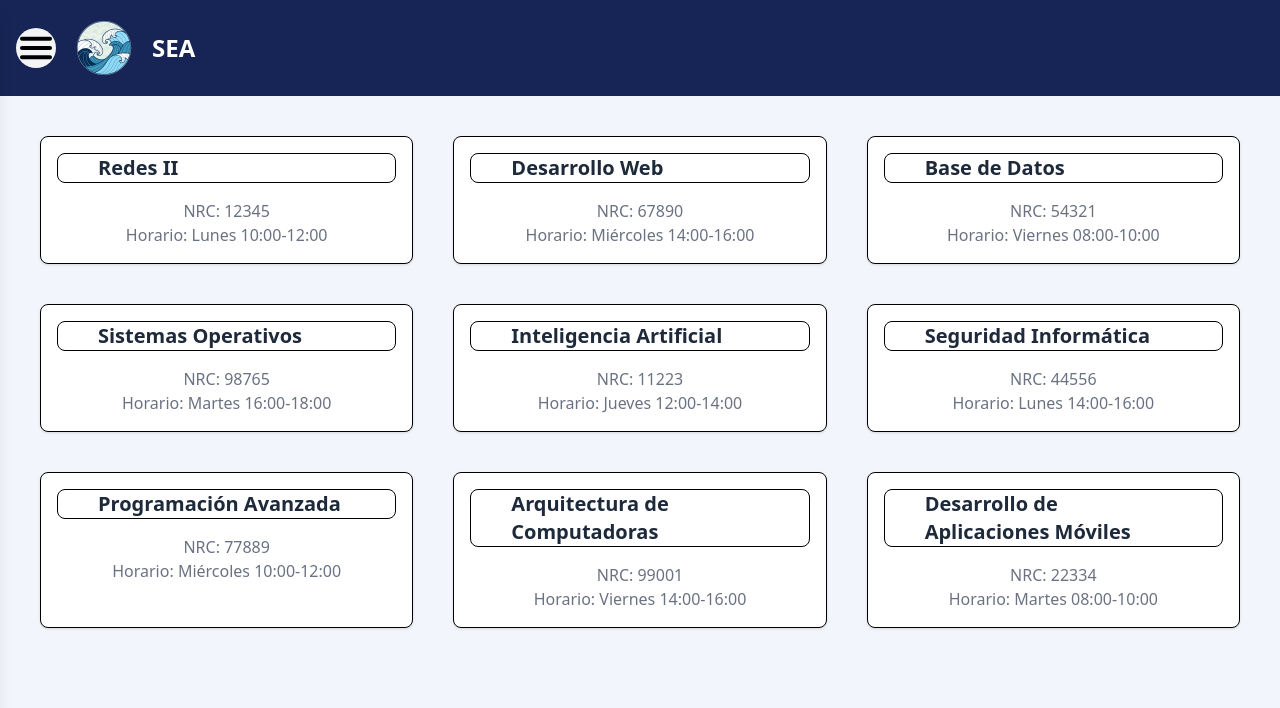
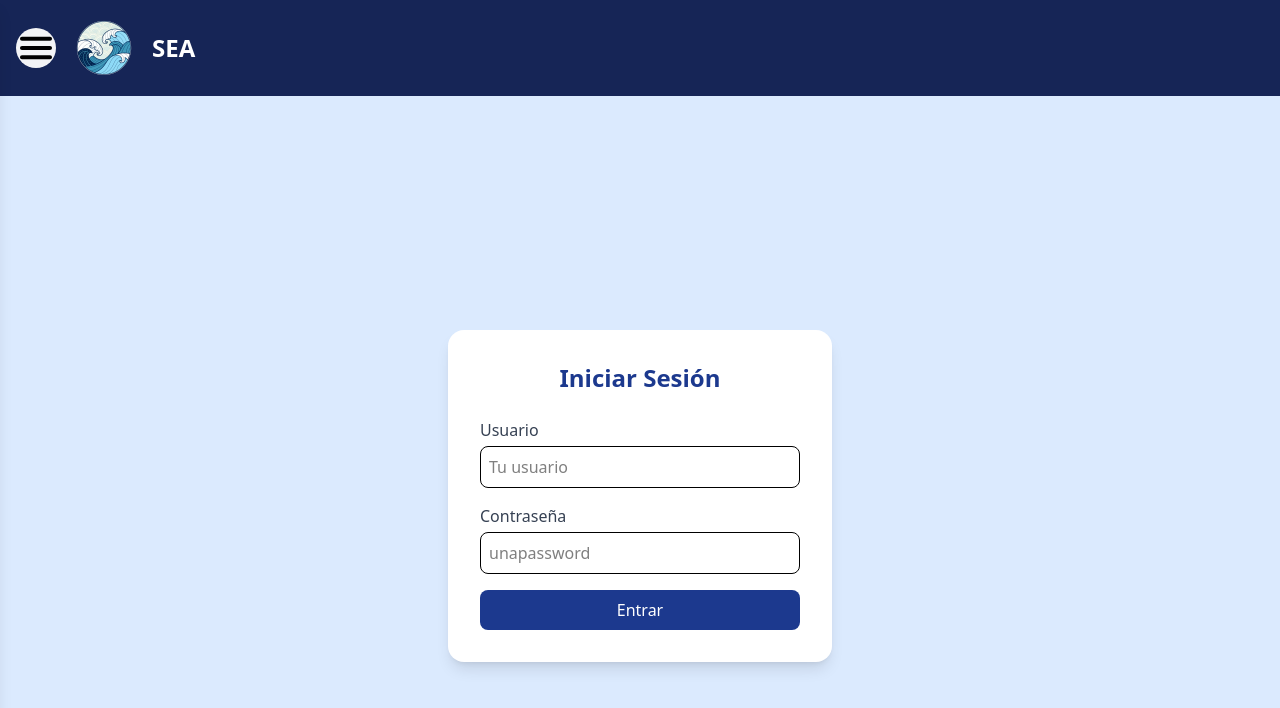
Before and after one commit to FranciscoSegura88/SEA-Client, a React (Vite) app: page / in a window 1280 px wide. Shown: the top 708 px of the page. Built offline with nearby package versions, Linux system fonts and the light colour scheme.

Commit message:
Login y rutas agregados

```diff
--- a/package.json
+++ b/package.json
@@ -13,6 +13,7 @@
     "@tailwindcss/vite": "^4.1.12",
     "react": "^19.1.1",
     "react-dom": "^19.1.1",
+    "react-router-dom": "^7.8.2",
     "tailwindcss": "^4.1.12"
   },
   "devDependencies": {
--- a/src/App.tsx
+++ b/src/App.tsx
@@ -1,12 +1,55 @@
-import Dashboard from "./Dashboard"
+import { useState } from "react";
+import { BrowserRouter, Routes, Route } from "react-router-dom"; // react router dom para las rutas
+
+import Header from "./components/Header";
+import Sidebar from "./components/Sidebar";
+import Login from "./pages/Login";
+import Dashboard from "./pages/Dashboard";
+
+// componente es el login con layout (sidebar header y  login)
+// Lo hago así para que el login también tenga su header y sidebar
+function LoginWithLayout() {
+  // estado para saber si el sidebar está abierto o cerrado
+  const [isSidebarOpen, setIsSidebarOpen] = useState(false);
+
+  // funcion que abre y cierra el sidebar
+  const toggleSidebar = () => setIsSidebarOpen((v) => !v);
+
+  return (
+    <div className="flex">
+      {/* Sidebar que depende del estado */}
+      <Sidebar isOpen={isSidebarOpen} />
+
+      {/* Contenedor principal de la página */}
+      <div
+        className={`flex-1 transition-all duration-300 ${
+          isSidebarOpen ? "ml-64" : "ml-0"
+        }`}
+      >
+        {/* Header con botón para abrir/cerrar el sidebar */}
+        <Header onSidebarToggle={toggleSidebar} />
+
+        {/* Aquí se muestra la página de login */}
+        <Login />
+      </div>
+    </div>
+  );
+}
 
 function App() {
+  return (
+    // pa las rutas
+    <BrowserRouter>
+      {/* Routes contiene todas mis rutas */}
+      <Routes>
+        {/* Ruta "/"  manda al login con header y sidebar */}
+        <Route path="/" element={<LoginWithLayout />} />
 
-  return (
-    <>
-      <Dashboard />
-    </>
-  )
+        {/* Ruta dashboard*/}
+        <Route path="/dashboard" element={<Dashboard />} />
+      </Routes>
+    </BrowserRouter>
+  );
 }
 
-export default App
+export default App;
--- a/src/Dashboard.tsx
+++ b/src/pages/Dashboard.tsx
@@ -1,7 +1,7 @@
 import { useState } from "react";
-import Header from "./components/Header";
-import Card from "./components/Card";
-import Sidebar from "./components/Sidebar";
+import Header from "../components/Header";
+import Card from "../components/Card";
+import Sidebar from "../components/Sidebar";
 
 function Dashboard() {
   const [selectedAssignature, setSelectedAssignature] = useState<{ name: string; nrc: number } | null>(null);
--- /dev/null
+++ b/src/pages/Login.tsx
@@ -0,0 +1,40 @@
+function Login() {
+  return (
+    <div className="flex items-center justify-center min-h-screen bg-blue-100">
+      <div className="bg-white shadow-lg rounded-2xl p-8 w-96">
+        <h1 className="text-2xl font-bold text-center text-blue-900 mb-6">
+          Iniciar Sesión
+        </h1>
+
+        <form className="space-y-4">
+          <div>
+            <label className="block text-gray-700 font-medium">Usuario</label>
+            <input
+              type="text"
+              placeholder="Tu usuario"
+              className="w-full mt-1 p-2 border rounded-lg focus:outline-none focus:ring-2 focus:ring-blue-400"
+            />
+          </div>
+
+          <div>
+            <label className="block text-gray-700 font-medium">Contraseña</label>
+            <input
+              type="password"
+              placeholder="unapassword"
+              className="w-full mt-1 p-2 border rounded-lg focus:outline-none focus:ring-2 focus:ring-blue-400"
+            />
+          </div>
+
+          <button
+            type="button"
+            className="w-full bg-blue-900 text-white py-2 rounded-lg hover:bg-blue-800 transition"
+          >
+            Entrar
+          </button>
+        </form>
+      </div>
+    </div>
+  );
+}
+
+export default Login;
```
Also changed, not shown: 1 other file (tests, documents, lock files or other folders).
